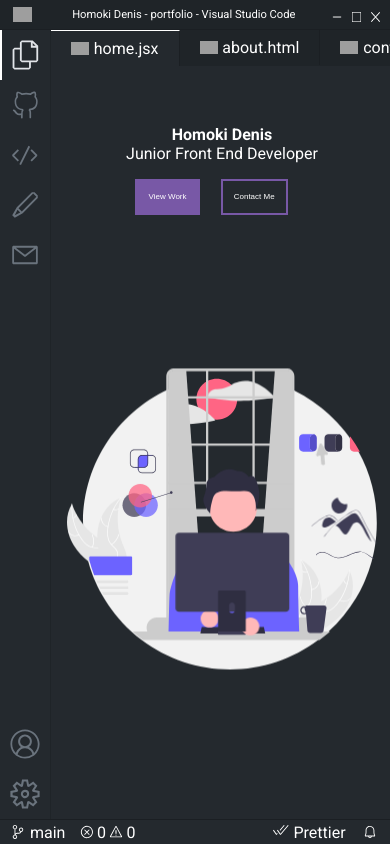
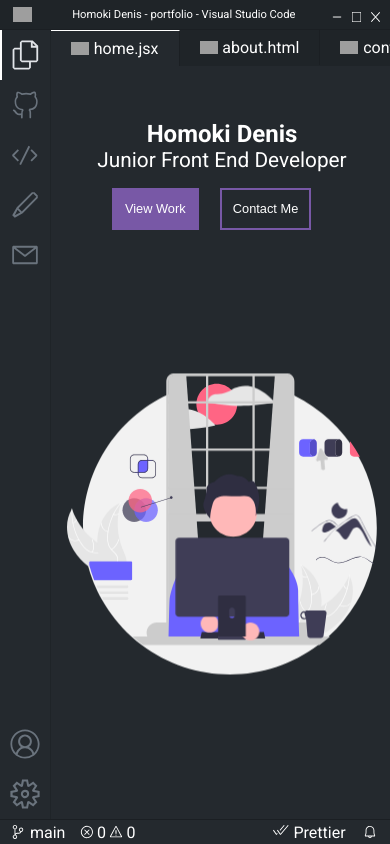
Before and after one commit to homoki-denis/Portfolio, a React (Vite) app: page / in a window 390 px wide. Built offline with nearby package versions, Linux system fonts and the light colour scheme; grey boxes are pictures that could not be loaded.

Commit message:
home styled

```diff
--- a/src/styles/_home.scss
+++ b/src/styles/_home.scss
@@ -149,15 +149,15 @@
     .home-container-left {
       .home-header {
         h1 {
-          font-size: 1rem;
+          font-size: 1.5rem;
         }
         p {
-          font-size: 1rem;
+          font-size: 1.3rem;
         }
       }
       .home-buttons {
         button {
-          font-size: 0.5rem;
+          font-size: 0.8rem;
         }
       }
     }
```
